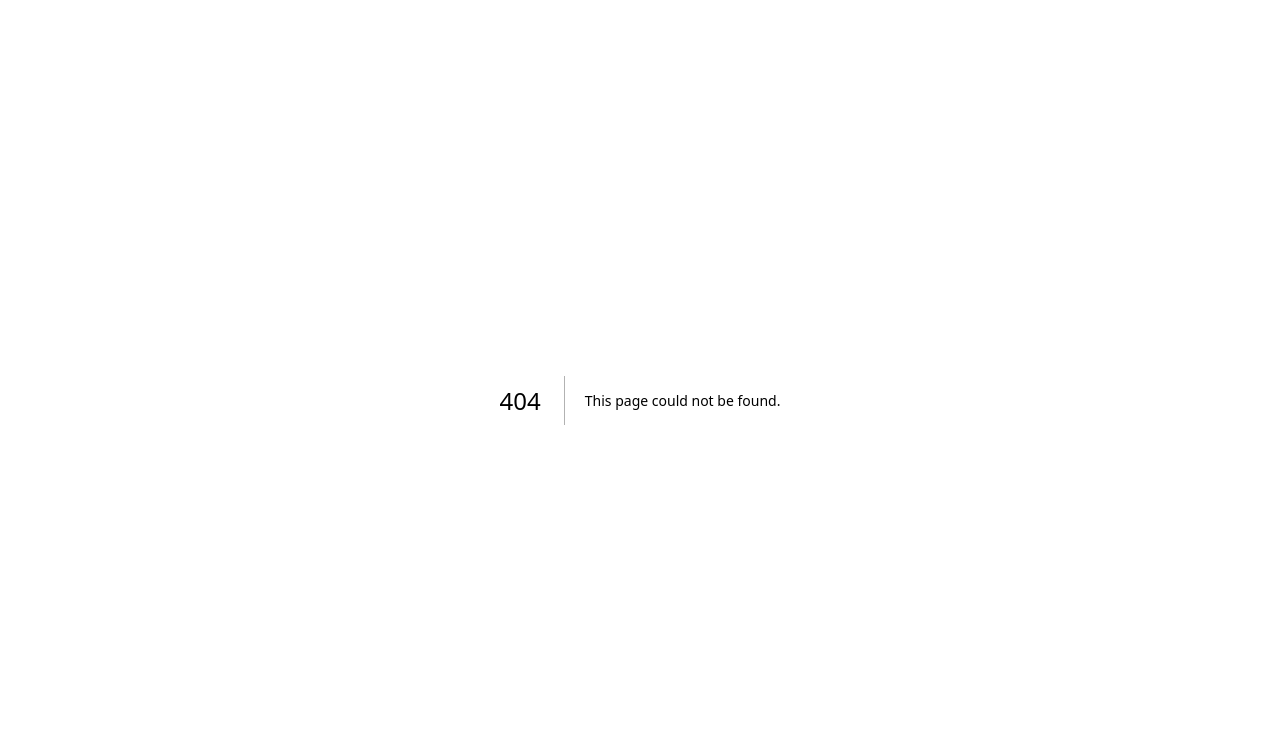
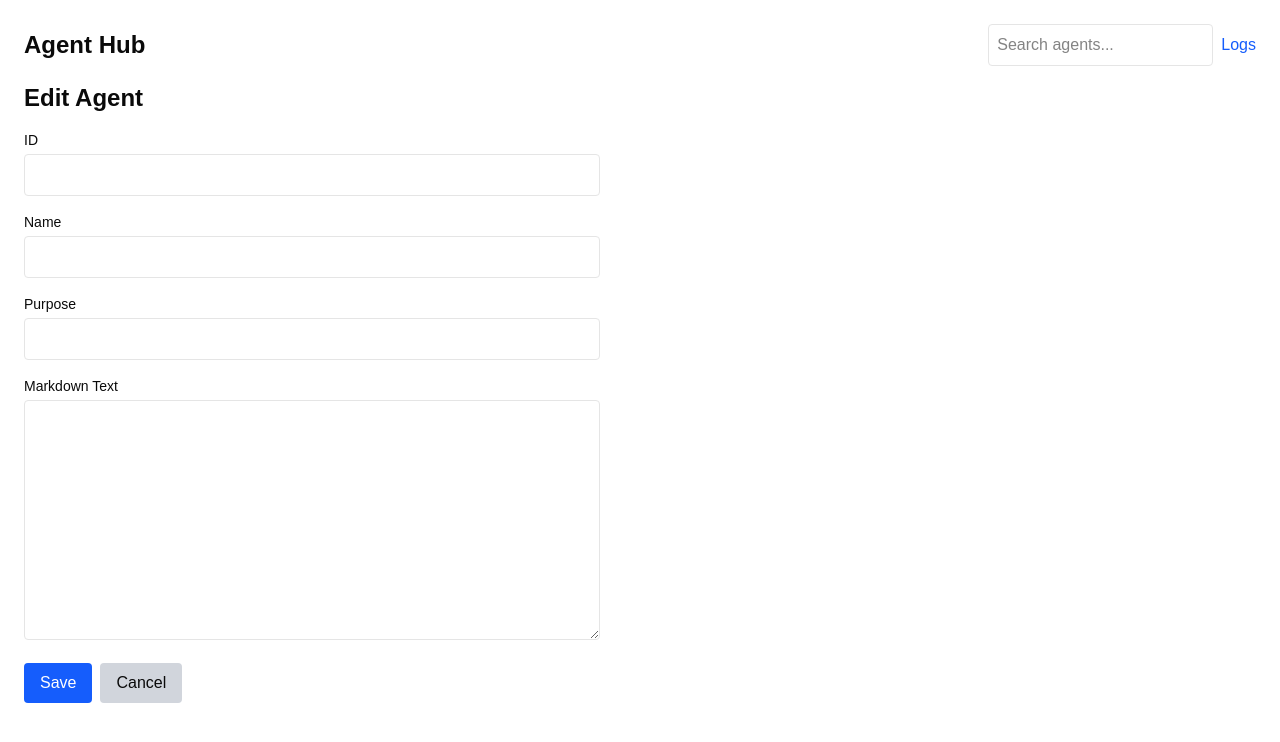
Before and after one commit to orirot10/agent-hub-mvp, a Next.js app: page /agent/1/edit in a window 1280 px wide. Before the commit this address had no page. Shown: the top 742 px of the page. Built offline with nearby package versions, Linux system fonts and the light colour scheme; no server answers.

Commit message:
feat: add agent edit page

```diff
--- a/src/lib/agents.ts
+++ b/src/lib/agents.ts
@@ -51,15 +51,27 @@ export function addAgent(agent: AgentRecord) {
   writeAgents(agents)
 }
 
-export function updateAgent(id: string, data: Partial<AgentRecord>) {
+export function updateAgent(id: string, data: Partial<AgentRecord> & { prompt?: string }) {
 
   const agents = readAgents()
   const idx = agents.findIndex(a => a.id === id)
   if (idx === -1) {
     throw new Error('Agent not found')
   }
-  agents[idx] = { ...agents[idx], ...data }
+
+  const { prompt, ...rest } = data
+
+  if (rest.id && rest.id !== id && agents.some(a => a.id === rest.id)) {
+    throw new Error('Agent already exists')
+  }
+
+  agents[idx] = { ...agents[idx], ...rest }
   writeAgents(agents)
+
+  if (prompt !== undefined) {
+    const filePath = path.join(process.cwd(), agents[idx].mdFile)
+    fs.writeFileSync(filePath, prompt)
+  }
 }
 
 export function deleteAgent(id: string) {
--- /dev/null
+++ b/src/pages/agent/[id]/edit.tsx
@@ -0,0 +1,90 @@
+import { useRouter } from 'next/router'
+import { useEffect, useState } from 'react'
+import Layout from '@/components/Layout'
+import type { AgentType } from '@/types/agent'
+
+export default function EditAgentPage() {
+  const router = useRouter()
+  const { id } = router.query
+  const [form, setForm] = useState({ id: '', name: '', purpose: '', prompt: '' })
+
+  useEffect(() => {
+    if (typeof id === 'string') {
+      fetch(`/api/agents/${id}`)
+        .then(res => res.json())
+        .then((agent: AgentType) => {
+          setForm({ id: agent.id, name: agent.name, purpose: agent.purpose, prompt: agent.prompt })
+        })
+        .catch(() => {})
+    }
+  }, [id])
+
+  const handleSubmit = async (e: React.FormEvent) => {
+    e.preventDefault()
+    if (typeof id !== 'string') return
+    await fetch(`/api/agents/${id}`, {
+      method: 'PUT',
+      headers: { 'Content-Type': 'application/json' },
+      body: JSON.stringify(form),
+    })
+    router.push('/')
+  }
+
+  const updateField = (field: keyof typeof form) => (
+    e: React.ChangeEvent<HTMLInputElement | HTMLTextAreaElement>,
+  ) => {
+    setForm(prev => ({ ...prev, [field]: e.target.value }))
+  }
+
+  return (
+    <Layout>
+      <h1 className="text-2xl font-bold mb-4">Edit Agent</h1>
+      <form onSubmit={handleSubmit} className="space-y-4 max-w-xl">
+        <div>
+          <label className="block text-sm font-medium mb-1">ID</label>
+          <input
+            value={form.id}
+            onChange={updateField('id')}
+            className="w-full p-2 border rounded"
+          />
+        </div>
+        <div>
+          <label className="block text-sm font-medium mb-1">Name</label>
+          <input
+            value={form.name}
+            onChange={updateField('name')}
+            className="w-full p-2 border rounded"
+          />
+        </div>
+        <div>
+          <label className="block text-sm font-medium mb-1">Purpose</label>
+          <input
+            value={form.purpose}
+            onChange={updateField('purpose')}
+            className="w-full p-2 border rounded"
+          />
+        </div>
+        <div>
+          <label className="block text-sm font-medium mb-1">Markdown Text</label>
+          <textarea
+            value={form.prompt}
+            onChange={updateField('prompt')}
+            className="w-full p-2 border rounded h-60"
+          />
+        </div>
+        <div className="flex gap-2">
+          <button type="submit" className="bg-blue-600 text-white px-4 py-2 rounded">
+            Save
+          </button>
+          <button
+            type="button"
+            className="bg-gray-300 px-4 py-2 rounded"
+            onClick={() => router.back()}
+          >
+            Cancel
+          </button>
+        </div>
+      </form>
+    </Layout>
+  )
+}
--- a/src/pages/index.tsx
+++ b/src/pages/index.tsx
@@ -1,5 +1,6 @@
 
 import { useEffect, useRef, useState } from "react"
+import { useRouter } from "next/router"
 import Layout from "@/components/Layout"
 import { chatCompletion } from "@/lib/openaiClient"
 import type { ChatMessage } from "@/types/chat"
@@ -21,6 +22,7 @@ export default function HomePage() {
   })
 
   const containerRef = useRef<HTMLDivElement>(null)
+  const router = useRouter()
 
   useEffect(() => {
     sessionStorage.setItem('chat', JSON.stringify(messages))
@@ -99,19 +101,8 @@ export default function HomePage() {
 
   }
 
-  const editAgent = async (agent: AgentType) => {
-    const name = prompt('Name?', agent.name)
-    if (!name) return
-    const purpose = prompt('Purpose?', agent.purpose) || ''
-    const mdFile = prompt('Markdown file path?', agent.mdFile || '')?.trim()
-    await fetch(`/api/agents/${agent.id}`, {
-      method: 'PUT',
-      headers: { 'Content-Type': 'application/json' },
-      body: JSON.stringify({ name, purpose, mdFile }),
-    })
-    const updated = await fetch(`/api/agents/${agent.id}`).then(res => res.json())
-
-    setAgents(prev => prev.map(a => (a.id === agent.id ? updated : a)))
+  const editAgent = (agent: AgentType) => {
+    router.push(`/agent/${agent.id}/edit`)
   }
 
   const deleteAgent = async (id: string) => {
```
Also changed, not shown: src/pages/agent/[id]/index.tsx (renamed from src/pages/agent/[id].tsx).
